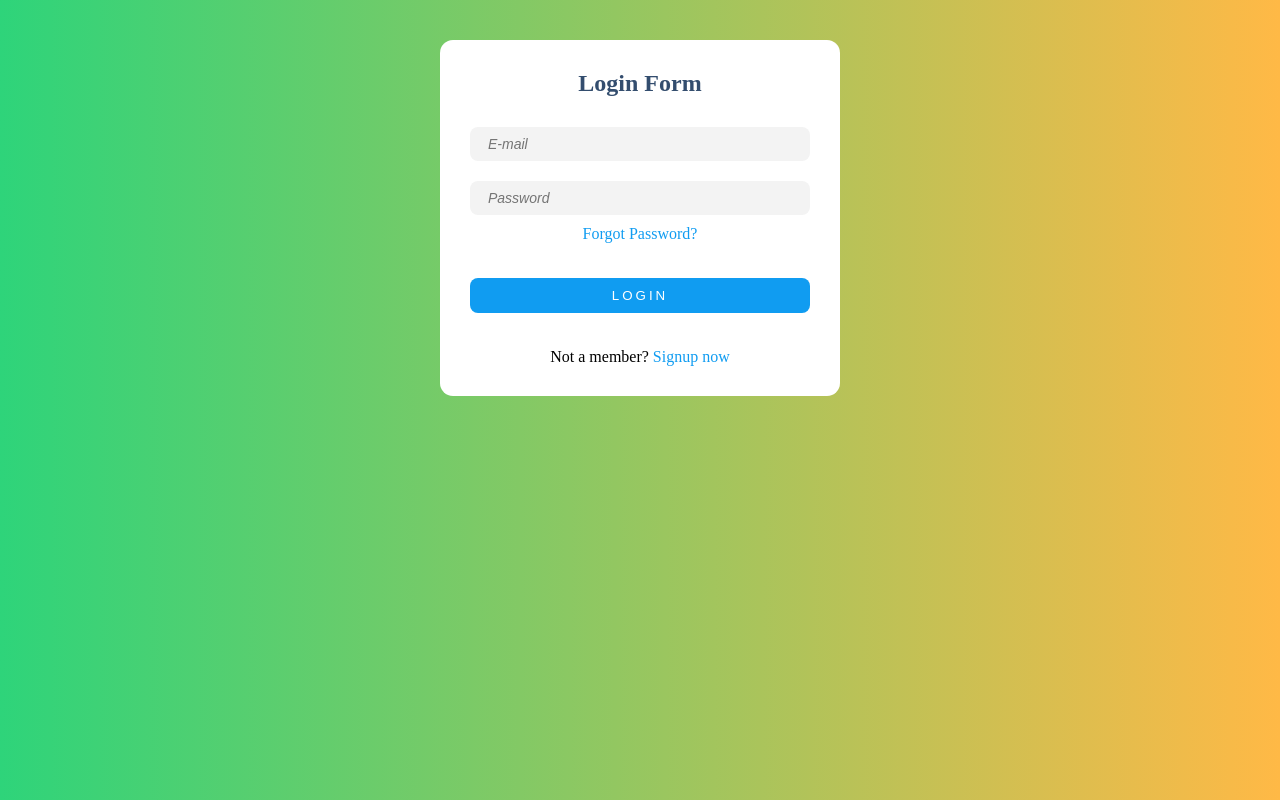
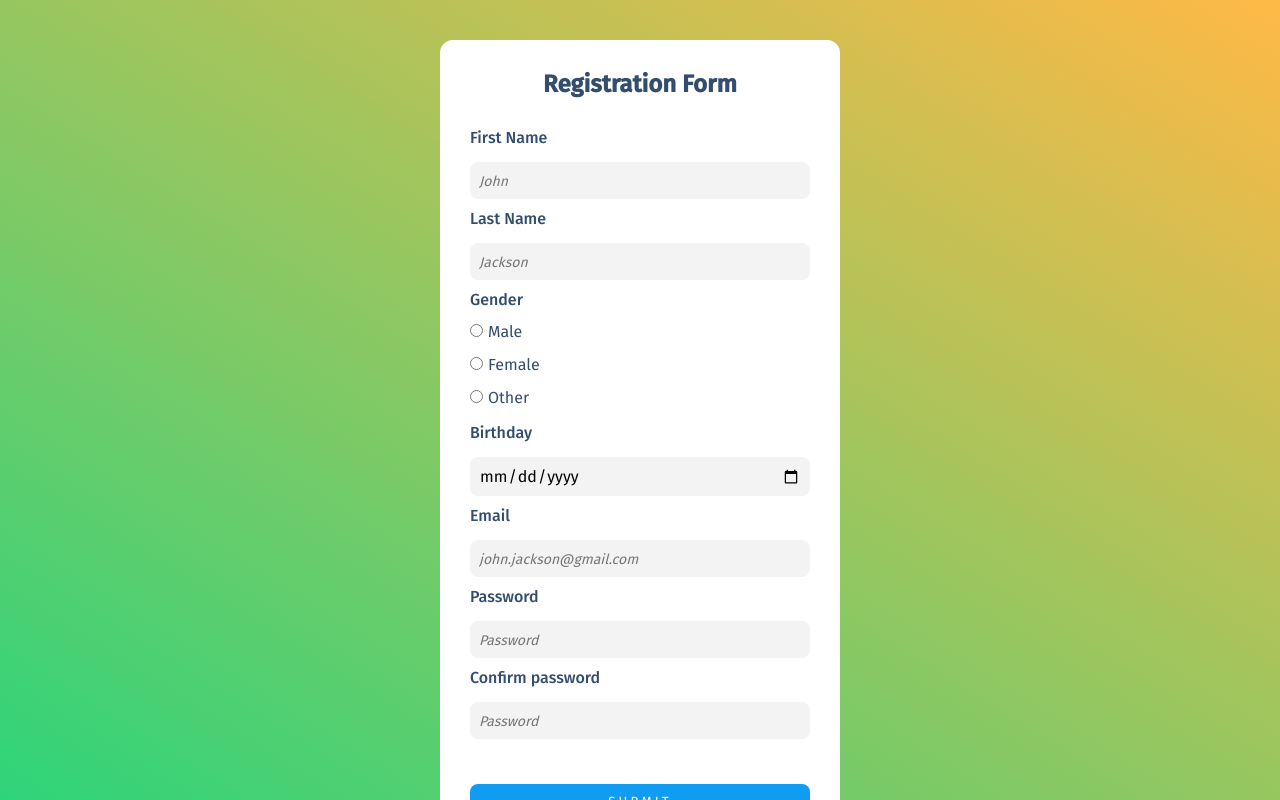
Before and after one commit to Victoria-Sirghii/dashboard, a React (Create React App) app: page /register in a window 1280 px wide. Built offline with nearby package versions, Linux system fonts and the light colour scheme.

Commit message:
added register page and login page

```diff
--- a/src/App.tsx
+++ b/src/App.tsx
@@ -1,9 +1,24 @@
-import Form from "components/LoginPage/Form"
+import Form from "components/LoginPage/Form";
+import RegisterForm from "components/RegisterPage/RegisterForm"
+import {
+  BrowserRouter as Router,
+  Switch,
+  Route,
+} from "react-router-dom";
 
 
 function App() {
   return (
-    <Form />
+    <Router>
+      <Switch>
+        <Route path="/register">
+          <RegisterForm />
+        </Route>
+        <Route path="/">
+            <Form />
+        </Route>
+      </Switch>
+    </Router>
   );
 }
 
--- a/src/components/LoginPage/Form.tsx
+++ b/src/components/LoginPage/Form.tsx
@@ -1,25 +1,68 @@
-import "styles/Styles-form.scss";
+import { useState } from "react";
+import { Link } from "react-router-dom";
+import useLocalStorage from "hooks/useLocalStorage";
+import { Login } from "utils/types";
+import "styles/styles.scss";
+
+const defaultValues = {
+  email: "",
+  password: "",
+};
 
 const Form: React.FC = () => {
+  const [values, setValues] = useState<Login>(defaultValues);
+  const [storage, setStorage] = useLocalStorage();
 
   const submitHandler = (e: React.SyntheticEvent) => {
-    e.preventDefault()
-  }
+    e.preventDefault();
+    setStorage("user", values);
+    setValues(defaultValues);
+  };
+
+  const handleChange = (e: React.ChangeEvent<HTMLInputElement>) => {
+    setValues({ ...values, [e.target.name]: e.target.value });
+  };
 
   return (
     <div className="container">
       <div className="box flex">
         <h2 className="title">Login Form</h2>
         <form className="form__group field flex" onSubmit={submitHandler}>
-          <input type="email" className="form__field" placeholder="E-mail" name="email" id='email'/>
-          <input type="password" className="form__field" placeholder="Password" name="password" id='password'/>
-          <a href="" className="link center">Forgot Password?</a>
+          <input
+            type="email"
+            className="form__field"
+            placeholder="E-mail"
+            name="email"
+            id="email"
+            value={values.email}
+            onChange={handleChange}
+            required
+          />
+          <input
+            type="password"
+            className="form__field"
+            placeholder="Password"
+            name="password"
+            id="password"
+            value={values.password}
+            onChange={handleChange}
+            required
+          />
+          <a href="" className="link center">
+            Forgot Password?
+          </a>
           <button className="btn">Login</button>
-          <p className="center">Not a member? <a href="" className="link">Signup now</a></p>
+          <p className="center">
+            Not a member?
+            <Link to="/register" className="link">
+              {" "}
+              Register now
+            </Link>
+          </p>
         </form>
       </div>
     </div>
-  )
-}
+  );
+};
 
 export default Form;
--- /dev/null
+++ b/src/components/RegisterPage/RegisterForm.tsx
@@ -0,0 +1,158 @@
+import "styles/styles-register.scss";
+import { Link } from "react-router-dom";
+import { useState } from "react";
+import { User } from "utils/types";
+import useLocalStorage from "hooks/useLocalStorage";
+
+const defaultValues = {
+  firstName: "",
+  lastName: "",
+  gender: "",
+  birthday: "",
+  email: "",
+  password: "",
+  confirmation: "",
+};
+
+const RegisterForm: React.FC = () => {
+  const [values, setValues] = useState<User>(defaultValues);
+  const [storage, setStorage] = useLocalStorage();
+
+  const submitHandler = (e: React.SyntheticEvent) => {
+    e.preventDefault();
+    setStorage("values", values);
+    setValues(defaultValues);
+  };
+
+  const handleChange = (e: React.ChangeEvent<HTMLInputElement>) => {
+    setValues({ ...values, [e.target.name]: e.target.value });
+  };
+
+  return (
+    <div className="container">
+      <div className="box flex">
+        <h2 className="title">Registration Form</h2>
+        <form className="form__group field flex" onSubmit={submitHandler}>
+          <label htmlFor="firstName" className="label">
+            First Name
+          </label>
+          <input
+            type="text"
+            className="form__field"
+            placeholder="John"
+            name="firstName"
+            id="firstName"
+            value={values.firstName}
+            onChange={handleChange}
+          />
+          <label htmlFor="lastName" className="label">
+            Last Name
+          </label>
+          <input
+            type="text"
+            className="form__field"
+            placeholder="Jackson"
+            name="lastName"
+            id="lastName"
+            value={values.lastName}
+            onChange={handleChange}
+          />
+          <label className="label">Gender</label>
+          <div>
+            <input
+              type="radio"
+              id="male"
+              name="gender"
+              value="male"
+              onChange={handleChange}
+            />
+            <label htmlFor="male">Male</label>
+          </div>
+          <div>
+            <input
+              type="radio"
+              id="female"
+              name="gender"
+              value="female"
+              onChange={handleChange}
+            />
+            <label htmlFor="female">Female</label>
+          </div>
+          <div className="margin--bottom">
+            <input
+              type="radio"
+              id="other"
+              name="gender"
+              value="other"
+              onChange={handleChange}
+            />
+            <label htmlFor="other">Other</label>
+          </div>
+          <label htmlFor="birthday" className="label">
+            Birthday
+          </label>
+          <input
+            type="date"
+            className="form__field"
+            placeholder=""
+            name="birthday"
+            id="birthday"
+            value={values.birthday}
+            onChange={handleChange}
+          />
+          <label htmlFor="email" className="label">
+            Email
+          </label>
+          <input
+            type="email"
+            className="form__field"
+            placeholder="john.jackson@gmail.com"
+            name="email"
+            id="email"
+            value={values.email}
+            onChange={handleChange}
+            required
+          />
+          <label htmlFor="password" className="label">
+            Password
+          </label>
+          <input
+            type="password"
+            className="form__field"
+            placeholder="Password"
+            name="password"
+            id="password"
+            value={values.password}
+            onChange={handleChange}
+            required
+          />
+          <label htmlFor="confirmation" className="label">
+            Confirm password
+          </label>
+          <input
+            type="password"
+            className="form__field"
+            placeholder="Password"
+            name="confirmation"
+            id="confirmation"
+            value={values.confirmation}
+            onChange={handleChange}
+            required
+          />
+          <button type="submit" className="btn">
+            Submit
+          </button>
+          <p className="center">
+            Do you already have an account?
+            <Link to="/" className="link">
+              {" "}
+              Login here
+            </Link>
+          </p>
+        </form>
+      </div>
+    </div>
+  );
+};
+
+export default RegisterForm;
--- /dev/null
+++ b/src/styles/styles-register.scss
@@ -0,0 +1,11 @@
+$dark-blue: #334d6e;
+
+.label {
+  font-weight: 500;
+  margin-bottom: 5px;
+  color: $dark-blue;
+}
+
+.margin--bottom {
+  margin-bottom: 10px;
+}
--- a/src/styles/Styles-form.scss
+++ b/src/styles/styles.scss
@@ -2,6 +2,7 @@
   margin: 0;
   padding: 0;
   box-sizing: border-box;
+  font-family: "Fira Sans", sans-serif;
 }
 
 $white: #fff;
@@ -14,7 +15,7 @@ $blue: #109cf1;
 $radius: 8px;
 
 .container {
-  background-image: linear-gradient(to right, $green, $yellow);
+  background-image: linear-gradient(to top right, $green, $yellow);
   position: fixed;
   top: 0;
   left: 0;
@@ -39,7 +40,7 @@ $radius: 8px;
 
 .title {
   text-align: center;
-  margin-bottom: 20px;
+  margin-bottom: 30px;
   color: $dark-blue;
 }
 
@@ -49,18 +50,17 @@ $radius: 8px;
   font-size: 16px;
   border-radius: 8px;
   outline: 0;
-  border: 0px solid $gray;
+  border: 1px solid transparent;
   background-color: $light-gray;
 }
 
 .form__field:focus {
-  border: 1px solid $gray;
+  border-color: $gray;
   background-color: $white;
   box-shadow: 0 0 5pt 2pt #e9e9e9;
 }
 .form__field::placeholder {
   font-size: 14px;
-  padding: 10px;
   font-style: italic;
 }
 
@@ -90,3 +90,11 @@ $radius: 8px;
 .center {
   text-align: center;
 }
+
+input[type="radio"] {
+  margin: 10px 5px 10px 0px;
+}
+
+label {
+  color: $dark-blue;
+}
--- /dev/null
+++ b/src/utils/types.tsx
@@ -0,0 +1,14 @@
+export interface User {
+  firstName: string;
+  lastName: string;
+  gender: string;
+  birthday: string;
+  email: string;
+  password: string;
+  confirmation: string;
+}
+
+export interface Login {
+  email: string;
+  password: string;
+}
```
